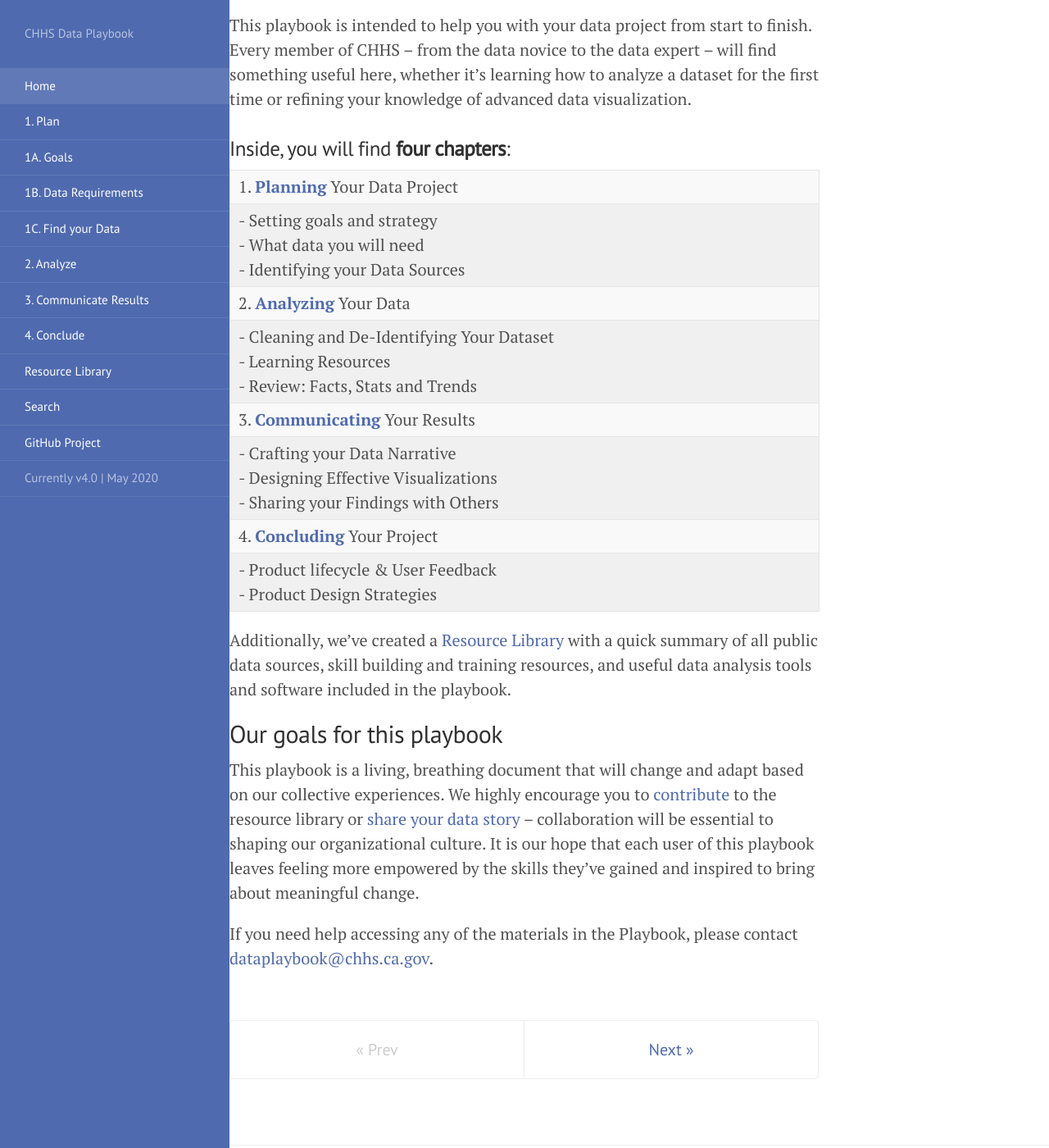
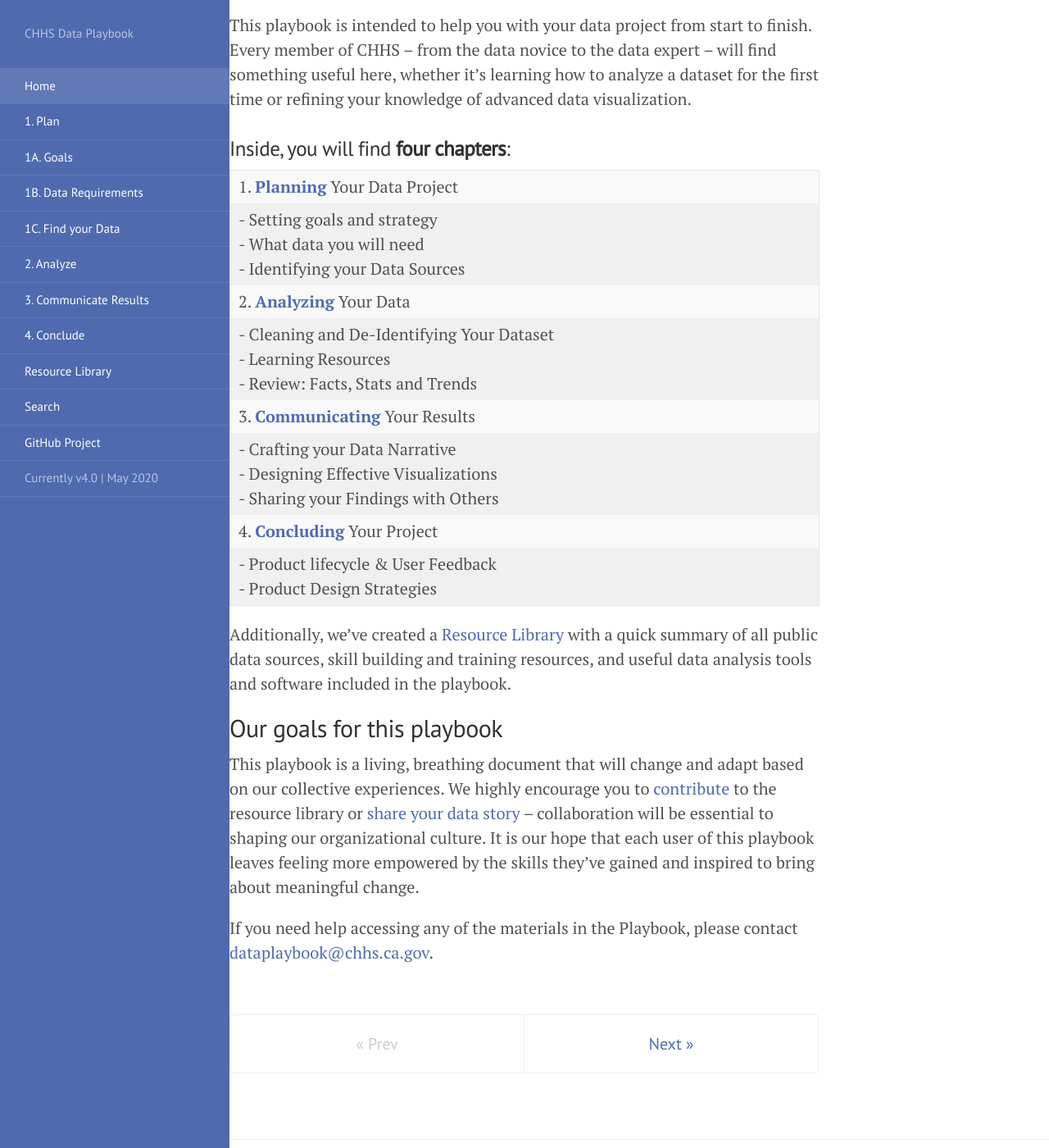
Before and after one commit to chhsdata/dataplaybook, a Jekyll site: the page built from index.md, in a window 1280 px wide and 1400 px high, scrolled down 545 px. Shown: the whole window at 82% size. Built offline with Jekyll 4.4.1, drawn with Linux system fonts in a browser that asks for light colours.

Commit message:
table formatting v2

```diff
--- a/assets/css/stanford184.css
+++ b/assets/css/stanford184.css
@@ -9,3 +9,11 @@ blockquote {
 table {
 	background-color: #f0f0f0;
 }
+
+table:nth-child(even) {
+	background-color: #f0f0f0;
+}
+
+td {
+    border: none;
+}
```
